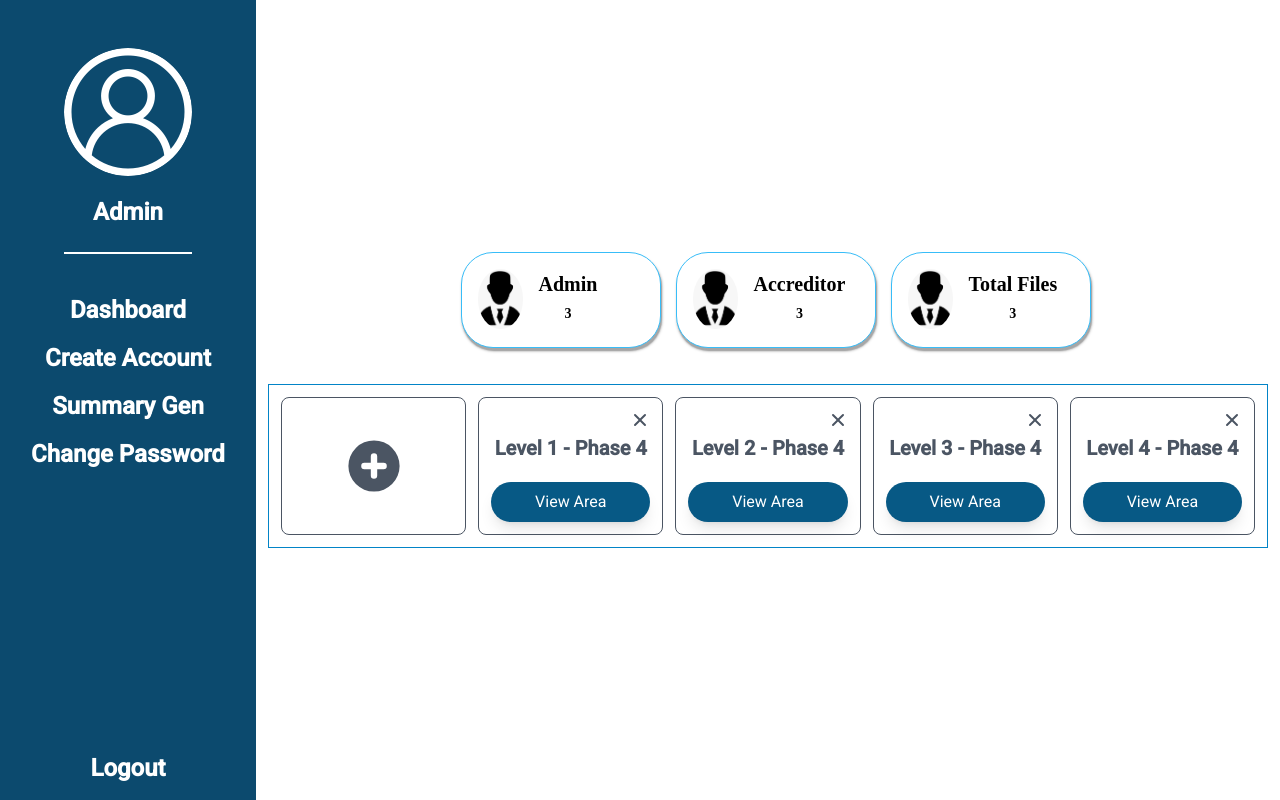
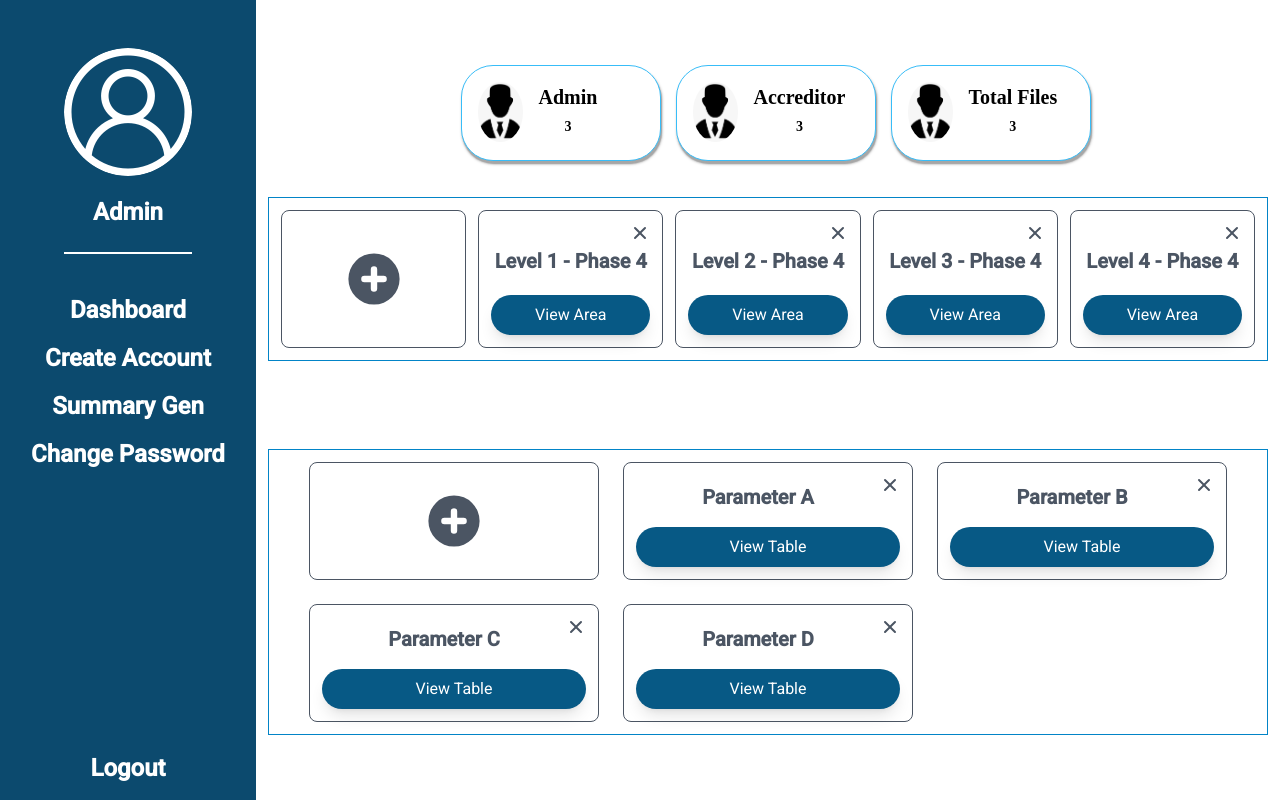
Before and after one commit to rsl081/web-based-file-repositories, an Angular app: page / in a window 1280 px wide. Built offline with nearby package versions, Linux system fonts and the light colour scheme.

Commit message:
Harold-admin-parameter

```diff
--- /dev/null
+++ b/src/app/admin-parameter/admin-parameter.component.html
@@ -0,0 +1,86 @@
+
+<!-- Main container -->
+<div class="container mx-auto border border-sky-600 my-3">
+
+    <div class="container mx-auto grid grid-cols-1 xl:grid-cols-3 gap-6 m-3 px-10 ">
+
+         <!-- Add card -->
+        <div  class="flex justify-center border h-auto w-auto items-center border-gray-600 rounded-lg p-3">
+            <svg class="h-16 w-16 fill-gray-600 cursor-pointer" viewBox="0 0 20 20">
+                <path
+                  fill-rule="evenodd"
+                  d="M10 18a8 8 0 100-16 8 8 0 000 16zm1-11a1 1 0 10-2 0v2H7a1 1 0 100 2h2v2a1 1 0 102 0v-2h2a1 1 0 100-2h-2V7z"
+                  clip-rule="evenodd"
+                />
+              </svg>
+        </div>
+
+       <!-- Parameter A -->
+        <div class="border h-auto w-auto border-gray-600 rounded-lg p-3">
+            <svg  class="h-5 w-5 float-right fill-gray-600 cursor-pointer" viewBox="0 0 20 20">
+            <path
+              fill-rule="evenodd"
+              d="M4.293 4.293a1 1 0 011.414 0L10 8.586l4.293-4.293a1 1 0 111.414 1.414L11.414 10l4.293 4.293a1 1 0 01-1.414 1.414L10 11.414l-4.293 4.293a1 1 0 01-1.414-1.414L8.586 10 4.293 5.707a1 1 0 010-1.414z"
+              clip-rule="evenodd"
+            />
+          </svg>
+            <h2 class="text-xl font-bold text-center text-gray-600 mt-2"> Parameter A </h2>
+            <!-- Button & Hover -->
+            <button class="w-full max-w-xs rounded-full relative overflow-hidden inline-flex group items-center justify-center mt-4 bg-sky-800 text-white px-3.5 py-2 active:shadow-none shadow-lg">View Table
+                <span class="absolute w-0 h-0 transition-all duration-300 ease-out bg-white rounded-full group-hover:w-80 group-hover:h-80 lg:group-hover:w-56 lg:group-hover:h-56 xl:group-hover:w-80 xl:group-hover:h-80 opacity-10"></span>
+            </button>
+        </div>
+
+        <!-- Parameter B -->
+        <div class="border h-auto w-auto border-gray-600 rounded-lg p-3">
+            <svg  class="h-5 w-5 float-right place-self-end fill-gray-600 cursor-pointer" viewBox="0 0 20 20">
+            <path
+              fill-rule="evenodd"
+              d="M4.293 4.293a1 1 0 011.414 0L10 8.586l4.293-4.293a1 1 0 111.414 1.414L11.414 10l4.293 4.293a1 1 0 01-1.414 1.414L10 11.414l-4.293 4.293a1 1 0 01-1.414-1.414L8.586 10 4.293 5.707a1 1 0 010-1.414z"
+              clip-rule="evenodd"
+            />
+          </svg>
+            <h2 class="text-xl font-bold text-center text-gray-600 mt-2"> Parameter B </h2>
+             <!-- Button & Hover -->
+            <button class="w-full max-w-xs rounded-full relative overflow-hidden inline-flex group items-center justify-center mt-4 bg-sky-800 text-white px-3.5 py-2 active:shadow-none shadow-lg">View Table
+                <span class="absolute w-0 h-0 transition-all duration-300 ease-out bg-white rounded-full group-hover:w-80 group-hover:h-80 lg:group-hover:w-56 lg:group-hover:h-56 xl:group-hover:w-80 xl:group-hover:h-80 opacity-10"></span>
+            </button>
+        </div>
+
+        <!-- Parameter C -->
+        <div class="border float-right h-auto w-auto border-gray-600 rounded-lg p-3">
+            <svg  class="h-5 w-5 float-right fill-gray-600 cursor-pointer" viewBox="0 0 20 20">
+            <path
+              fill-rule="evenodd"
+              d="M4.293 4.293a1 1 0 011.414 0L10 8.586l4.293-4.293a1 1 0 111.414 1.414L11.414 10l4.293 4.293a1 1 0 01-1.414 1.414L10 11.414l-4.293 4.293a1 1 0 01-1.414-1.414L8.586 10 4.293 5.707a1 1 0 010-1.414z"
+              clip-rule="evenodd"
+            />
+          </svg>
+            <h2 class="text-xl font-bold text-center text-gray-600 mt-2"> Parameter C </h2>
+             <!-- Button & Hover -->
+            <button class="w-full max-w-xs rounded-full relative overflow-hidden inline-flex group items-center justify-center mt-4 bg-sky-800 text-white px-3.5 py-2 active:shadow-none shadow-lg">View Table
+                <span class="absolute w-0 h-0 transition-all duration-300 ease-out bg-white rounded-full group-hover:w-80 group-hover:h-80 lg:group-hover:w-56 lg:group-hover:h-56 xl:group-hover:w-80 xl:group-hover:h-80 opacity-10"></span>
+            </button>
+        </div>
+
+        <!-- Parameter D -->
+        <div class="border h-auto w-auto border-gray-600 rounded-lg p-3">
+            <svg  class="h-5 w-5 float-right fill-gray-600 cursor-pointer" viewBox="0 0 20 20">
+            <path
+              fill-rule="evenodd"
+              d="M4.293 4.293a1 1 0 011.414 0L10 8.586l4.293-4.293a1 1 0 111.414 1.414L11.414 10l4.293 4.293a1 1 0 01-1.414 1.414L10 11.414l-4.293 4.293a1 1 0 01-1.414-1.414L8.586 10 4.293 5.707a1 1 0 010-1.414z"
+              clip-rule="evenodd"
+            />
+          </svg>
+            <h2 class="text-xl font-bold text-center text-gray-600 mt-2"> Parameter D </h2>
+             <!-- Button & Hover -->
+            <button class="w-full max-w-xs rounded-full relative overflow-hidden inline-flex group items-center justify-center mt-4 bg-sky-800 text-white px-3.5 py-2 active:shadow-none shadow-lg">View Table
+                <span class="absolute w-0 h-0 transition-all duration-300 ease-out bg-white rounded-full group-hover:w-80 group-hover:h-80 lg:group-hover:w-56 lg:group-hover:h-56 xl:group-hover:w-80 xl:group-hover:h-80 opacity-10"></span>
+            </button>
+        </div>
+
+
+    </div>
+
+
+</div>
--- /dev/null
+++ b/src/app/admin-parameter/admin-parameter.component.ts
@@ -0,0 +1,15 @@
+import { Component, OnInit } from '@angular/core';
+
+@Component({
+  selector: 'app-admin-parameter',
+  templateUrl: './admin-parameter.component.html',
+  styleUrls: ['./admin-parameter.component.css']
+})
+export class AdminParameterComponent implements OnInit {
+
+  constructor() { }
+
+  ngOnInit(): void {
+  }
+
+}
--- a/src/app/app.component.html
+++ b/src/app/app.component.html
@@ -95,6 +95,7 @@
           </mat-card>
         </div>
         <app-admin-dashboard></app-admin-dashboard>
+        <app-admin-parameter></app-admin-parameter>
       </main>
     </div>
   </body>
--- a/src/app/app.module.ts
+++ b/src/app/app.module.ts
@@ -11,6 +11,7 @@ import { AdminDashboardCardComponent } from './admin-dashboard/admin-dashboard-c
 
 import { BrowserAnimationsModule } from '@angular/platform-browser/animations';
 import {MatCardModule} from '@angular/material/card';
+import { AdminParameterComponent } from './admin-parameter/admin-parameter.component';
 
 @NgModule({
   declarations: [
@@ -18,7 +19,8 @@ import {MatCardModule} from '@angular/material/card';
     AdminDashboardComponent,
     AdminDashboardCardsComponent,
     AdminDashboardAddCardComponent,
-    AdminDashboardCardComponent
+    AdminDashboardCardComponent,
+    AdminParameterComponent
   ],
   imports: [
     BrowserModule,
```
Also changed, not shown: src/app/admin-parameter/admin-parameter.component.css (added), 1 other file (tests, documents, lock files or other folders).
